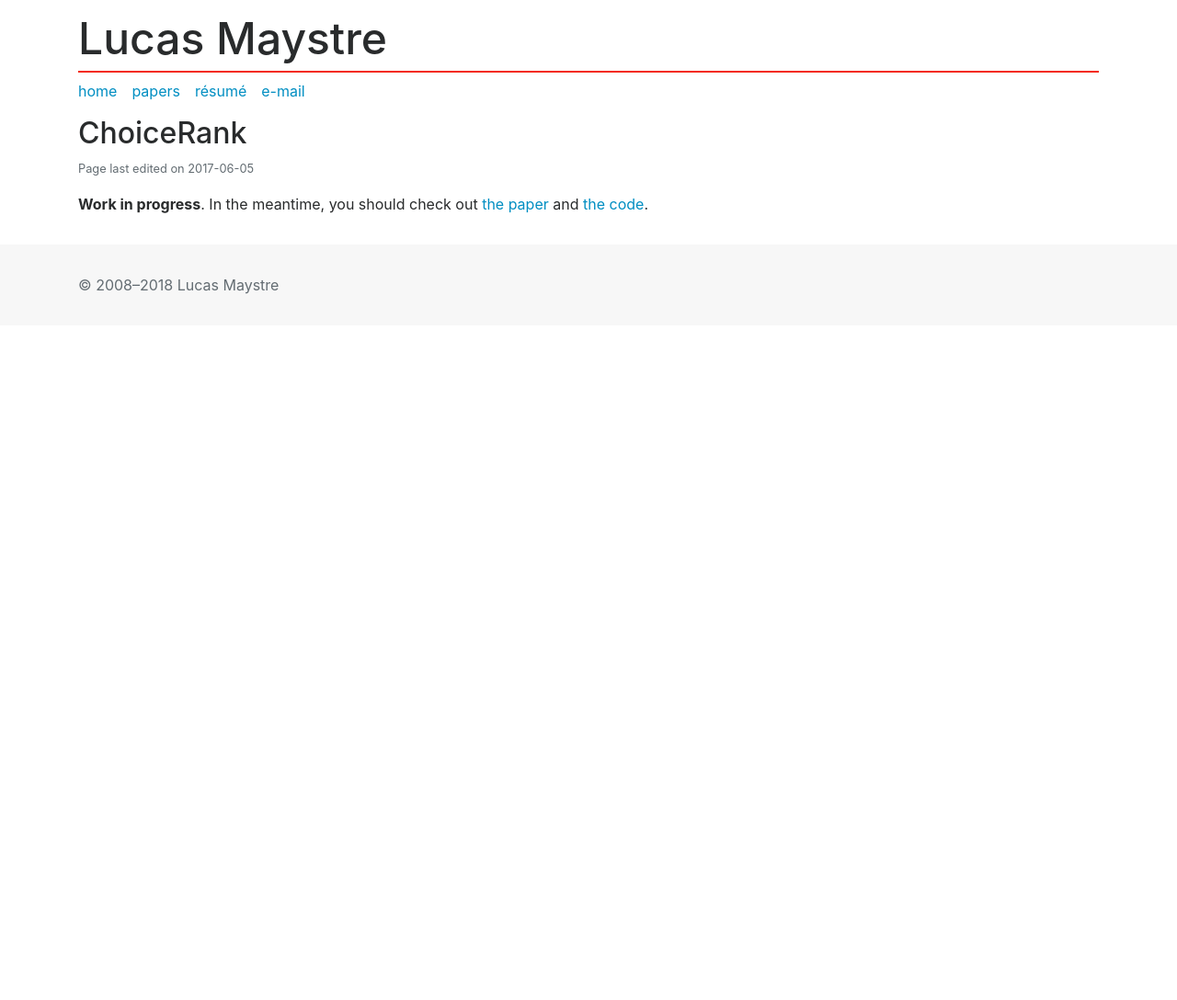
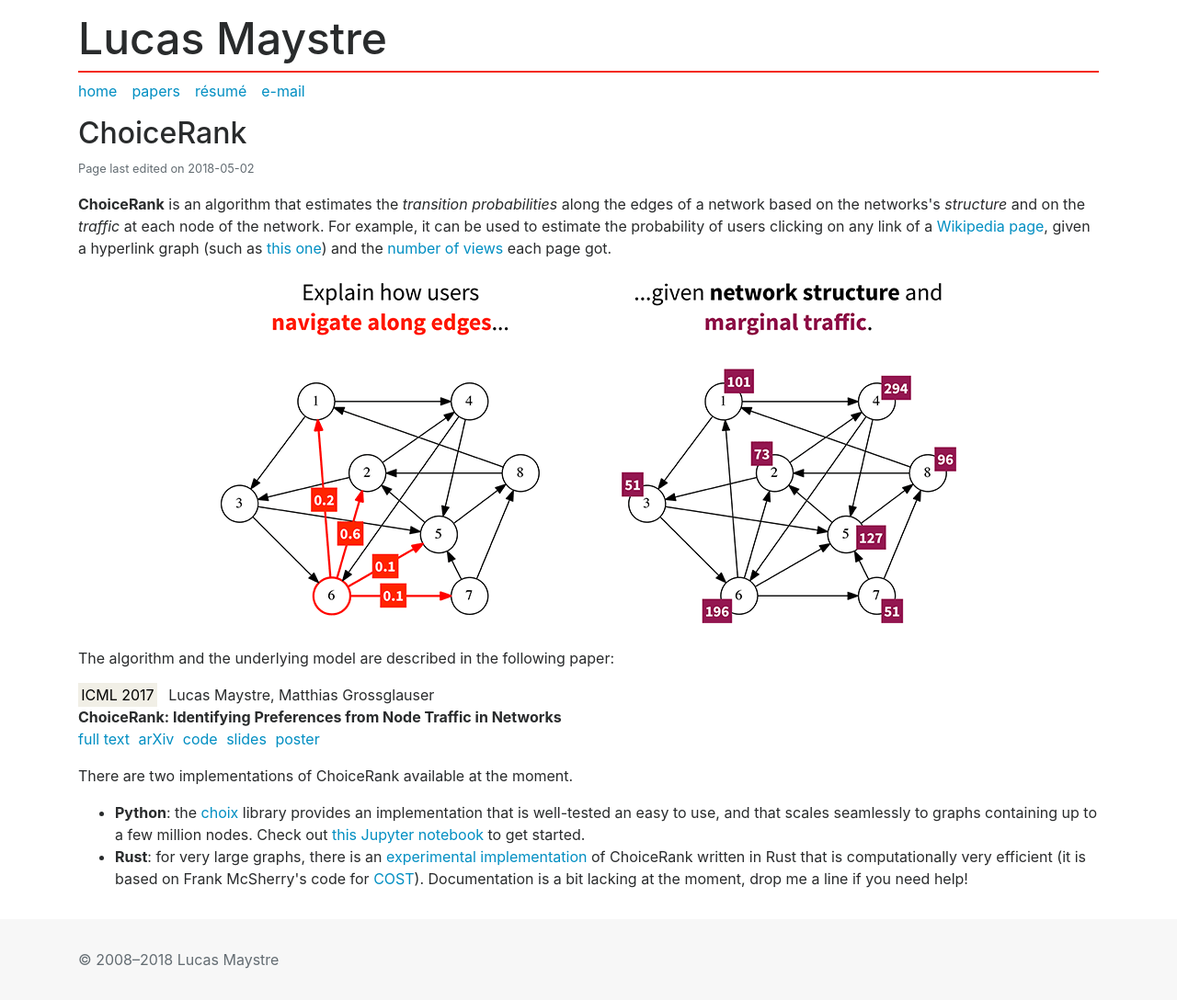
Before and after one commit to lucasmaystre/lum-web, a Jekyll site: the page built from choicerank.html, in a window 1280 px wide. Shown: the whole page at 92% size. Built offline with Jekyll 4.4.1, drawn with Linux system fonts in a browser that asks for light colours; before the commit the page ends 900 px from its top, so only the background shows below that.

Commit message:
Updated page on ChoiceRank.
Finally got around to putting up some basic explanations about
ChoiceRank on my web site.

```diff
--- a/choicerank.html
+++ b/choicerank.html
@@ -1,13 +1,57 @@
 ---
 layout: default
 linkhome: yes
-lastedit: 2017-06-05
+lastedit: 2018-05-02
 title: ChoiceRank
 ---
 
 <p>
-<strong>Work in progress</strong>.
-In the meantime, you should check out <a
-href="https://arxiv.org/abs/1610.06525">the paper</a> and <a
-href="https://github.com/lucasmaystre/choicerank">the code</a>.
+<strong>ChoiceRank</strong> is an algorithm that estimates the <em>transition
+probabilities</em> along the edges of a network based on the networks's
+<em>structure</em> and on the <em>traffic</em> at each node of the network. For
+example, it can be used to estimate the probability of users clicking on any
+link of a <a href="https://en.wikipedia.org/wiki/Page_(paper)">Wikipedia
+page</a>, given a hyperlink graph (such as <a
+href="https://snap.stanford.edu/data/enwiki-2013.html">this one</a>) and the <a
+href="https://tools.wmflabs.org/pageviews/?project=en.wikipedia.org&platform=all-access&agent=user&range=latest-20&pages=Page_(paper)">number
+of views</a> each page got.
 </p>
+
+<p>
+<img src="/img/choicerank/problem.png" class="img-fluid mx-auto d-block" alt="The ChoiceRank problem." />
+</p>
+
+<p>The algorithm and the underlying model are described in the following
+paper:</p>
+
+<div class="paper">
+  <mark class="venue">ICML 2017</mark>
+  Lucas Maystre, Matthias Grossglauser<br>
+  <strong>ChoiceRank: Identifying Preferences from Node Traffic in
+  Networks</strong><br>
+  <ul class="list-inline">
+    <li class="list-inline-item"><a href="http://proceedings.mlr.press/v70/maystre17b.html">full text</a></li>
+    <li class="list-inline-item"><a href="https://arxiv.org/abs/1610.06525">arXiv</a></li>
+    <li class="list-inline-item"><a href="https://github.com/lucasmaystre/choicerank">code</a></li>
+    <li class="list-inline-item"><a href="https://s3-eu-west-1.amazonaws.com/lum-public/slides-choicerank.pdf">slides</a></li>
+    <li class="list-inline-item"><a href="https://s3-eu-west-1.amazonaws.com/lum-public/poster-choicerank.pdf">poster</a></li>
+  </ul>
+</div>
+
+<p>There are two implementations of ChoiceRank available at the moment.</p>
+
+<ul>
+<li><strong>Python</strong>: the <a
+href="https://github.com/lucasmaystre/choix">choix</a> library provides an
+implementation that is well-tested an easy to use, and that scales seamlessly
+to graphs containing up to a few million nodes. Check out <a
+href="https://github.com/lucasmaystre/choix/blob/master/notebooks/choicerank-tutorial.ipynb">this
+Jupyter notebook</a> to get started.</li>
+<li><strong>Rust</strong>: for very large graphs, there is an <a
+href="https://github.com/lucasmaystre/COST/tree/choicerank">experimental
+implementation</a> of ChoiceRank written in Rust that is computationally very
+efficient (it is based on Frank McSherry's code for <a
+href="http://www.frankmcsherry.org/graph/scalability/cost/2015/01/15/COST.html">COST</a>).
+Documentation is a bit lacking at the moment, drop me a line if you need
+help!</li>
+</ul>
```
Also changed, not shown: img/choicerank/problem.png (added).
